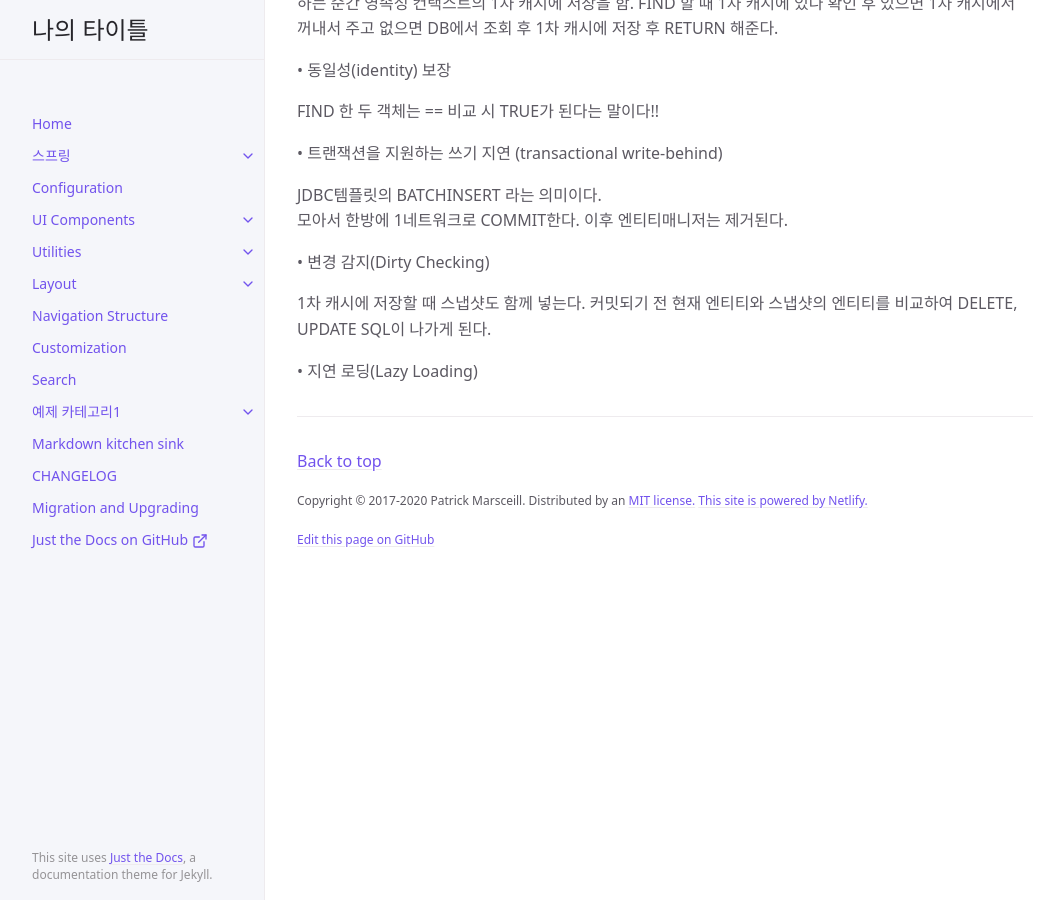
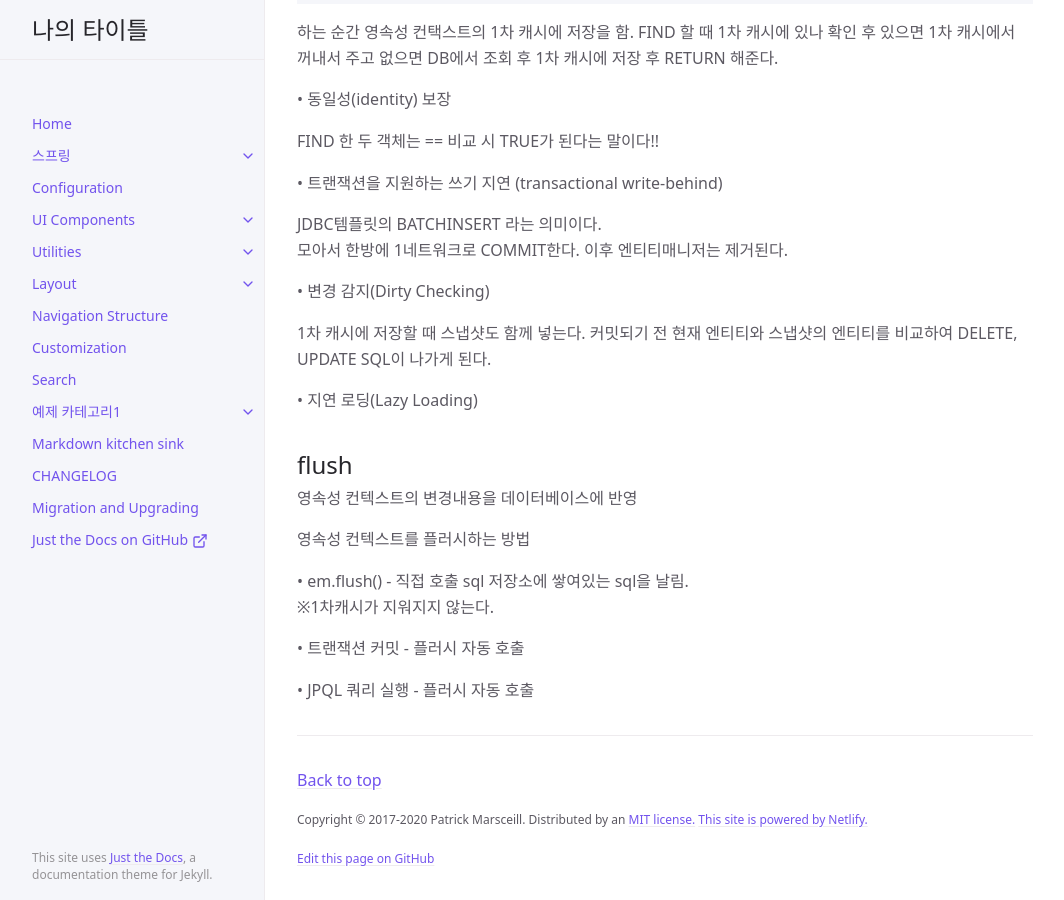
Before and after one commit to wlghks453/wlghks453.github.io, a Jekyll site: the page built from docs/spring/JPA-1.md, in a window 1280 px wide and 900 px high, scrolled down 1095 px. Shown: the whole window, without its empty margins (107-1171 px from the left). Built offline with Jekyll 4.4.1, drawn with Linux system fonts in a browser that asks for light colours; cached includes are drawn as plain includes.

Commit message:
Update JPA flush
Update JPA flush

```diff
--- a/docs/spring/JPA-1.md
+++ b/docs/spring/JPA-1.md
@@ -75,3 +75,16 @@ JDBC템플릿의 BATCHINSERT 라는 의미이다.
 커밋되기 전 현재 엔티티와 스냅샷의 엔티티를 비교하여 DELETE, UPDATE SQL이 나가게 된다.
 
 • 지연 로딩(Lazy Loading)
+
+## flush
+
+영속성 컨텍스트의 변경내용을 데이터베이스에 반영
+
+영속성 컨텍스트를 플러시하는 방법
+
+• em.flush() - 직접 호출  sql 저장소에 쌓여있는 sql을 날림.
+  ※1차캐시가 지워지지 않는다.
+
+• 트랜잭션 커밋 - 플러시 자동 호출
+
+• JPQL 쿼리 실행 - 플러시 자동 호출
```
